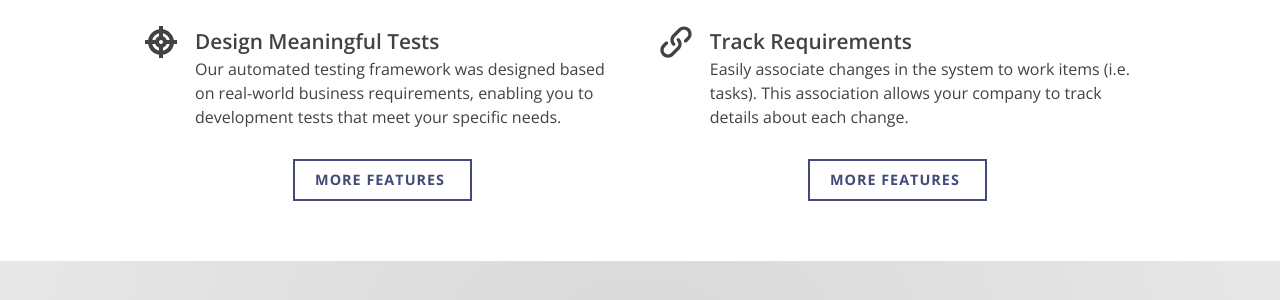
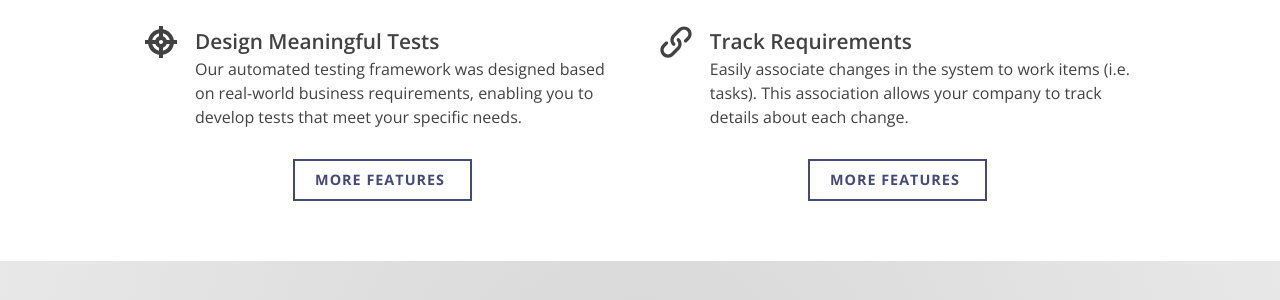
Before and after one commit to IntelliTect/CCBAutomation-website, a Jekyll site: the page built from index.html, in a window 1280 px wide. Shown: the part 1190-1490 px from the top of the page. Built offline with Jekyll 4.4.1, drawn with Linux system fonts in a browser that asks for light colours; nearby versions of some CDN libraries.

Commit message:
fixed value prop and config

```diff
--- a/_config.yml
+++ b/_config.yml
@@ -3,9 +3,9 @@
 owner: IntelliTect
 description: > # this means to ignore newlines
     Take Your CC&B Implementation to the Next Level with Automation
-#baseurl: "/ccbautomation-website" # the subpath of your site, e.g. /blog
-url: "127.0.0.1"
-#url: "http://intellitect.github.io" # the base hostname & protocol for your site
+baseurl: "/ccbautomation-website" # the subpath of your site, e.g. /blog
+#url: "127.0.0.1"
+url: "http://intellitect.github.io" # the base hostname & protocol for your site
 
 # Build settings
 markdown: kramdown
--- a/_data/value.yml
+++ b/_data/value.yml
@@ -14,7 +14,7 @@
         description: Design and execute CC&B automated test cases using tools specially designed for CC&B, allowing more control and flexibility over your tests.
         icon: icon-cog
       - title: Design Meaningful Tests
-        description: Our automated testing framework was designed based on real-world business requirements, enabling you to development tests that meet your specific needs.
+        description: Our automated testing framework was designed based on real-world business requirements, enabling you to develop tests that meet your specific needs.
         icon: icon-target
   - name: CC&B ALM
     elevator-pitch: Our ALM solution gives you full control over your CC&B development and deployment processes across multiple environments.
```
